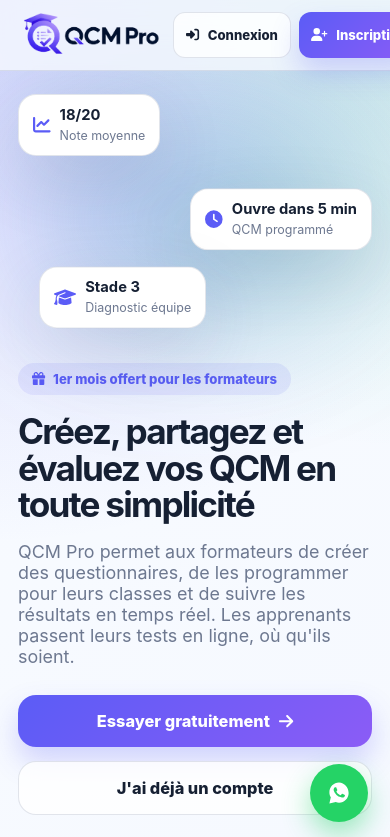
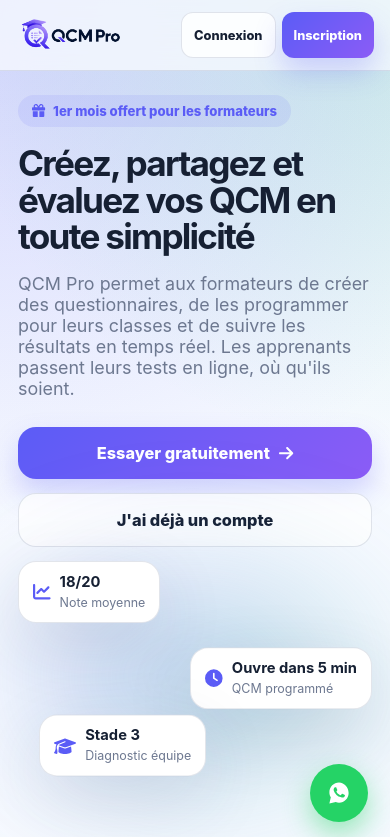
Before and after one commit to dembouz07/qcm_pro_front, a React (Vite) app: page / in a window 390 px wide. Shown: the top 837 px of the page. Built offline with nearby package versions, Linux system fonts and the light colour scheme; no server answers.

Commit message:
fix: nav landing mobile ne deborde plus (logo reduit, boutons compacts sans icones) + titre avant visuel

```diff
--- a/src/styles.css
+++ b/src/styles.css
@@ -1686,20 +1686,25 @@
   }
   .landing-brand { font-size: 1.05rem; flex-shrink: 0; }
   .landing-nav .brand-icon { width: 34px; height: 34px; }
-  .landing-nav .brand-logo { height: 44px; width: auto; }
+  .landing-nav .brand-logo { height: 32px; width: auto; flex-shrink: 0; }
   /* On masque les liens texte secondaires pour garder une nav alignée sur une seule ligne */
   .landing-nav-actions .auth-topbar-link { display: none; }
-  .landing-nav-actions { gap: 8px; flex-wrap: nowrap; align-items: center; }
+  .landing-nav-actions { gap: 6px; flex-wrap: nowrap; align-items: center; flex-shrink: 0; }
   .landing-nav-actions .secondary-btn,
   .landing-nav-actions .primary-btn {
     padding: 8px 12px;
-    font-size: 0.82rem;
+    font-size: 0.8rem;
     border-radius: 12px;
     white-space: nowrap;
   }
-
-  .landing-hero { padding: 28px 18px 10px; gap: 24px; }
-  .landing-hero-visual { min-height: 240px; }
+  /* On retire les icônes des boutons de la nav pour gagner de la place */
+  .landing-nav-actions .secondary-btn svg,
+  .landing-nav-actions .primary-btn svg { display: none; }
+
+  /* Hero : le titre d'abord, le visuel ensuite */
+  .landing-hero { padding: 24px 18px 10px; gap: 20px; }
+  .landing-hero-text { order: 0; }
+  .landing-hero-visual { order: 1; min-height: 220px; }
 
   .floating-card { padding: 11px 14px; gap: 9px; }
   .floating-card svg { font-size: 1.1rem; }
```
